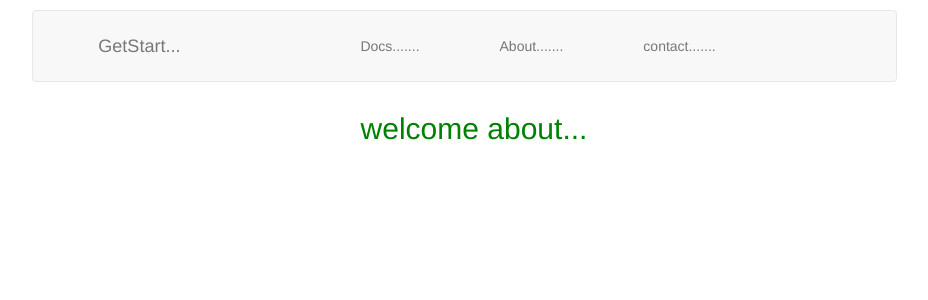
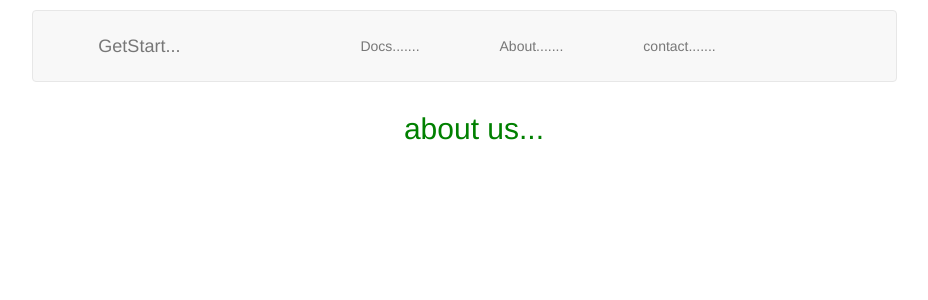
Before and after one commit to anuhasmithum/MADU_MEE, a Next.js app: page /About in a window 1280 px wide. Shown: the top 300 px of the page, without its empty margins (166-1094 px from the left). Built offline with nearby package versions, Linux system fonts and the light colour scheme.

Commit message:
first commit

```diff
--- a/package.json
+++ b/package.json
@@ -1,4 +1,5 @@
 {
+  "license": "MIT",
   "dependencies": {
     "express": "^4.17.1",
     "isomorphic-unfetch": "^3.1.0",
--- a/pages/About.js
+++ b/pages/About.js
@@ -10,7 +10,7 @@ export default function AboutPage() {
             </Head>
             <dev className='container2'>
                 <Nav></Nav>
-            <h2>welcome about... </h2>
+            <h2>about us... </h2>
             </dev>
             <style jsx>{`
                 .container {
```
